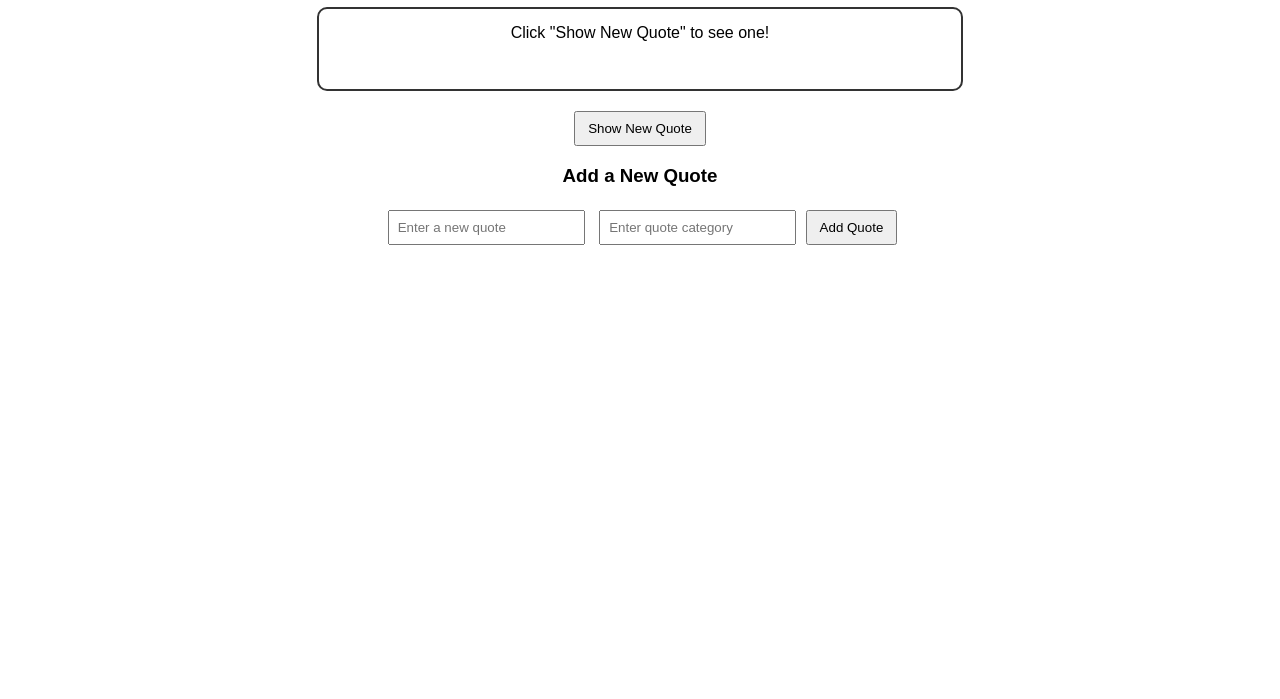
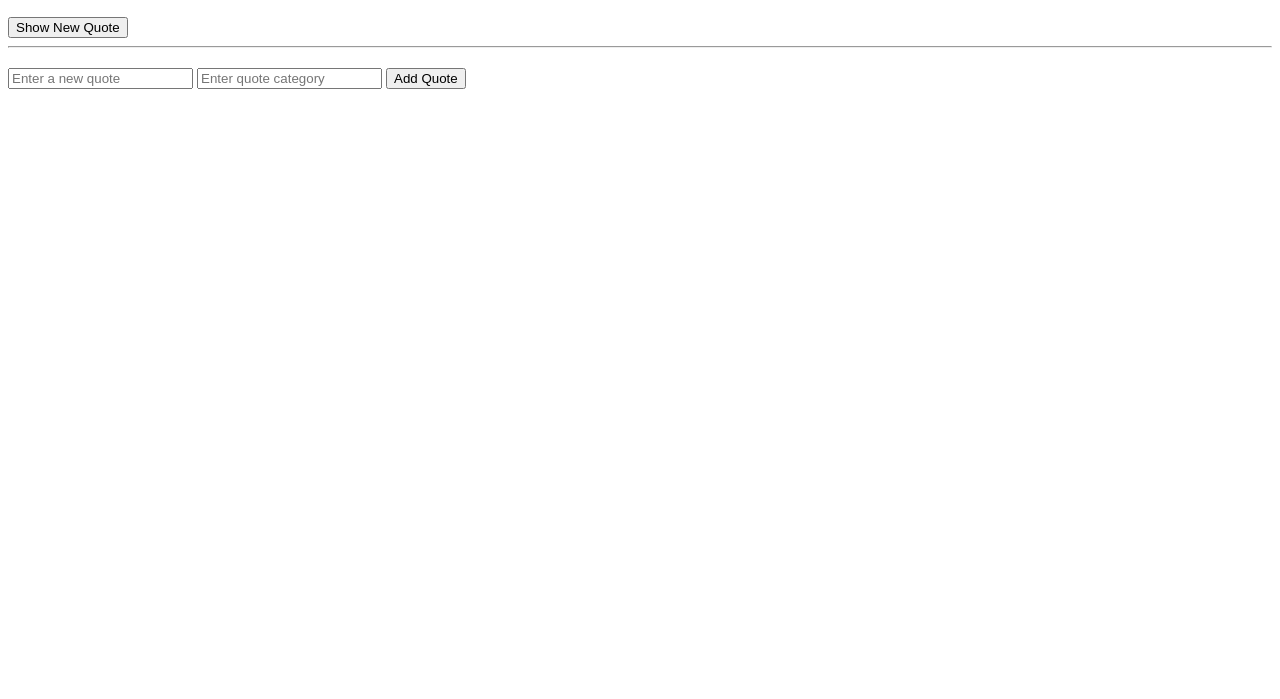
Before and after one commit to DayvonSam/alx_fe_javascript, a plain HTML site: page dom-manipulation/index.html in a window 1280 px wide. Shown: the part 101-800 px from the top of the page. Drawn offline with Linux system fonts and the light colour scheme.

Commit message:
second commit

```diff
--- a/dom-manipulation/index.html
+++ b/dom-manipulation/index.html
@@ -1,46 +1,26 @@
 <!DOCTYPE html>
 <html lang="en">
 <head>
-  <meta charset="UTF-8">
-  <meta name="viewport" content="width=device-width, initial-scale=1.0">
+  <meta charset="UTF-8" />
+  <meta name="viewport" content="width=device-width, initial-scale=1.0" />
   <title>Dynamic Quote Generator</title>
-  <style>
-    body {
-      font-family: Arial, sans-serif;
-      text-align: center;
-      padding: 20px;
-    }
-    #quoteDisplay {
-      margin: 20px auto;
-      padding: 15px;
-      border: 2px solid #333;
-      width: 50%;
-      border-radius: 10px;
-      min-height: 50px;
-    }
-    input {
-      margin: 5px;
-      padding: 8px;
-    }
-    button {
-      padding: 8px 12px;
-      cursor: pointer;
-    }
-  </style>
 </head>
 <body>
   <h1>Dynamic Quote Generator</h1>
 
-  <!-- Quote Display Section -->
-  <div id="quoteDisplay">Click "Show New Quote" to see one!</div>
+  <!-- Quote Display Area -->
+  <div id="quoteDisplay" style="margin: 20px 0; font-style: italic;"></div>
+
+  <!-- Button to show new random quote -->
   <button id="newQuote">Show New Quote</button>
 
-  <!-- Quote Addition Section -->
-  <div>
-    <h3>Add a New Quote</h3>
+  <hr />
+
+  <!-- Form to add new quote -->
+  <div style="margin-top: 20px;">
     <input id="newQuoteText" type="text" placeholder="Enter a new quote" />
     <input id="newQuoteCategory" type="text" placeholder="Enter quote category" />
-    <button onclick="addQuote()">Add Quote</button>
+    <button id="addQuoteBtn">Add Quote</button>
   </div>
 
   <script src="script.js"></script>
--- a/dom-manipulation/script.js
+++ b/dom-manipulation/script.js
@@ -1,11 +1,11 @@
-// Initial quotes array
+// Initial array of quotes
 let quotes = [
-  { text: "The only limit to our realization of tomorrow is our doubts of today.", category: "Motivation" },
-  { text: "Life is what happens when you’re busy making other plans.", category: "Life" },
-  { text: "The future belongs to those who believe in the beauty of their dreams.", category: "Inspiration" }
+  { text: "The best way to get started is to quit talking and begin doing.", category: "Motivation" },
+  { text: "Success is not final, failure is not fatal: It is the courage to continue that counts.", category: "Inspiration" },
+  { text: "Don’t let yesterday take up too much of today.", category: "Positivity" }
 ];
 
-// Function to display a random quote
+// ✅ Function to show a random quote
 function showRandomQuote() {
   const quoteDisplay = document.getElementById("quoteDisplay");
 
@@ -19,10 +19,7 @@ function showRandomQuote() {
   quoteDisplay.textContent = `"${randomQuote.text}" — (${randomQuote.category})`;
 }
 
-// Attach event listener to the "Show New Quote" button
-document.getElementById("newQuote").addEventListener("click", showRandomQuote);
-
-// Function to add new quotes dynamically
+// ✅ Function to add a new quote
 function addQuote() {
   const newQuoteText = document.getElementById("newQuoteText").value.trim();
   const newQuoteCategory = document.getElementById("newQuoteCategory").value.trim();
@@ -32,13 +29,31 @@ function addQuote() {
     return;
   }
 
-  // Add the new quote to the array
-  const newQuote = { text: newQuoteText, category: newQuoteCategory };
+  // Create a new quote object
+  const newQuote = {
+    text: newQuoteText,
+    category: newQuoteCategory
+  };
+
+  // Add to array
   quotes.push(newQuote);
 
   // Clear input fields
   document.getElementById("newQuoteText").value = "";
   document.getElementById("newQuoteCategory").value = "";
 
+  // Give feedback
   alert("Quote added successfully!");
+
+  // Optionally display the new quote immediately
+  showRandomQuote();
 }
+
+// ✅ Event listener for the "Show New Quote" button
+document.getElementById("newQuote").addEventListener("click", showRandomQuote);
+
+// ✅ Event listener for "Add Quote" button
+document.getElementById("addQuoteBtn").addEventListener("click", addQuote);
+
+// ✅ Display one quote when page loads
+window.onload = showRandomQuote;
```
